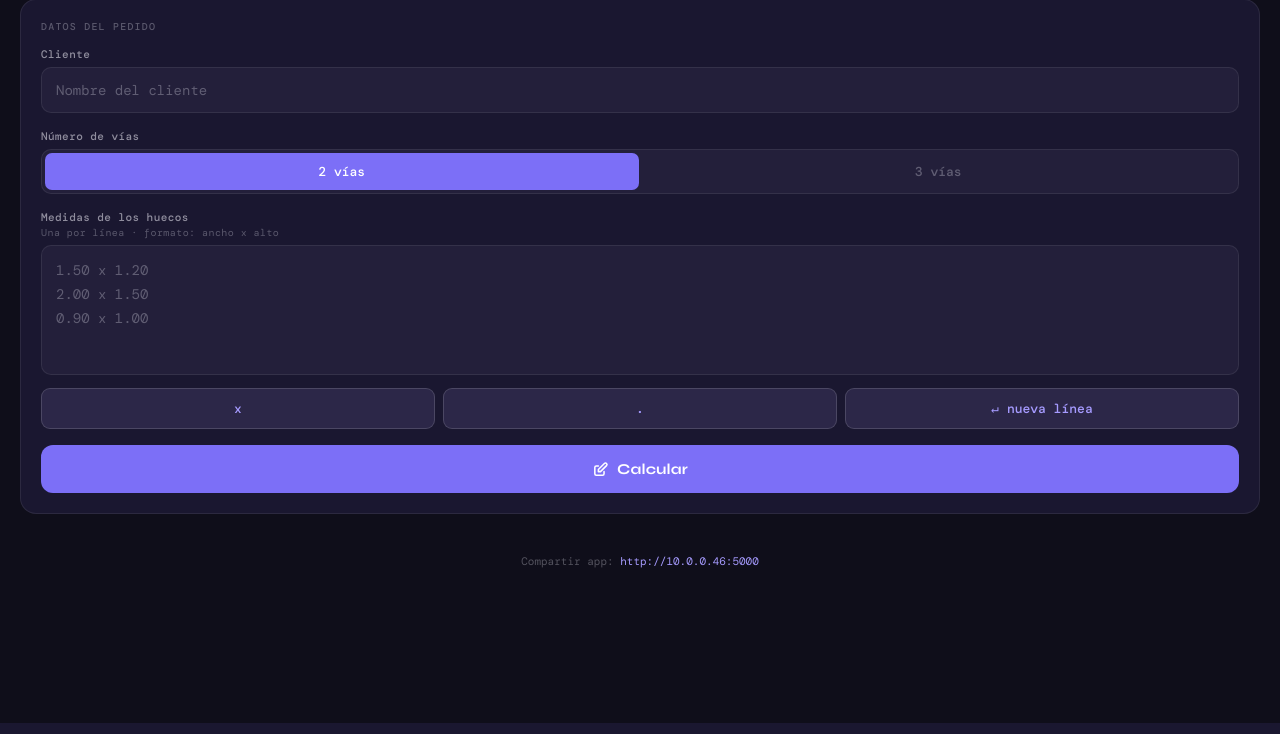
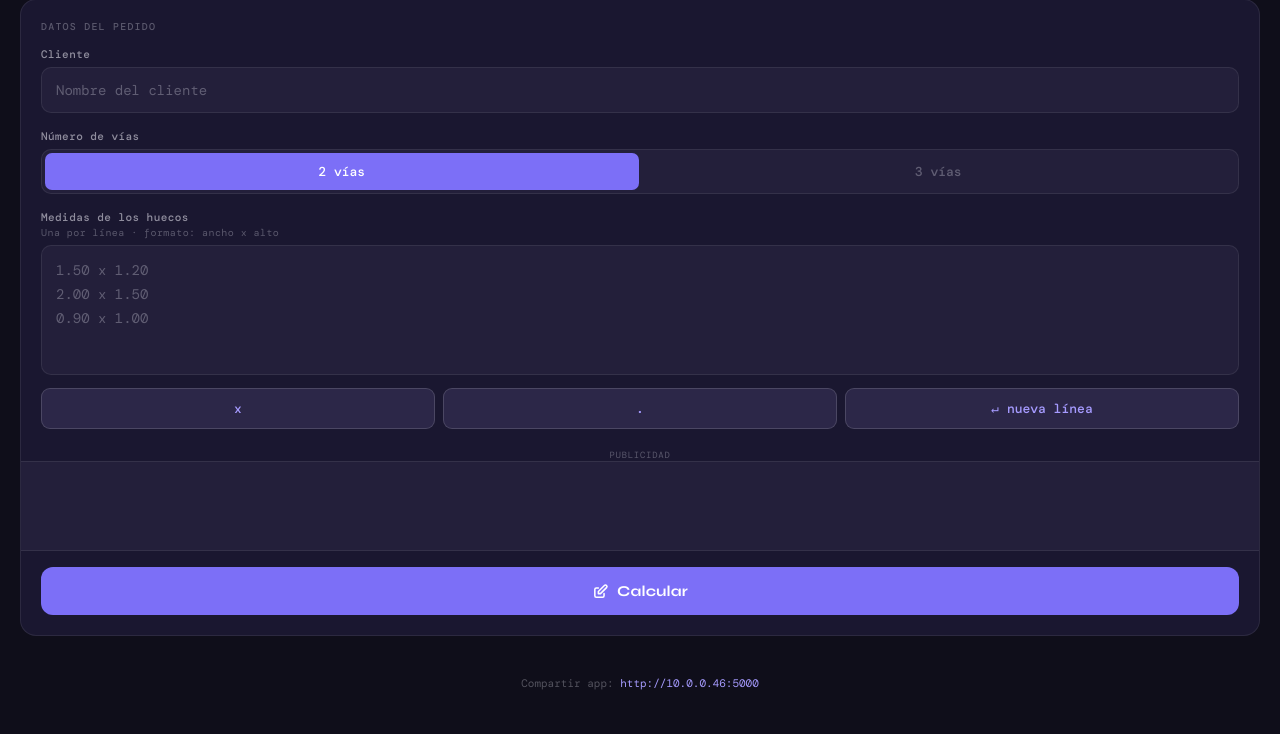
Before and after one commit to EnmanuelD22/ventanas-p65, a Flask app: page / in a window 1280 px wide. Shown: the part 77-811 px from the top of the page. Run offline with Flask 3, Linux system fonts and the light colour scheme.

Commit message:
Integrate Google Ads into index.html
Added Google Ads integration to the index.html template, including ad units and labels for advertisement display.

```diff
--- a/ventanas-p65-mobile/templates/index.html
+++ b/ventanas-p65-mobile/templates/index.html
@@ -10,6 +10,7 @@
     <link rel="manifest" href="/static/manifest.json">
     <link rel="apple-touch-icon" href="/static/icon-192.png">
     <title>Ventanas P65</title>
+        <script async src="https://pagead2.googlesyndication.com/pagead/js/adsbygoogle.js?client=ca-pub-1009151230092734" crossorigin="anonymous"></script>
     <link rel="preconnect" href="https://fonts.googleapis.com">
     <link href="https://fonts.googleapis.com/css2?family=DM+Mono:wght@400;500&family=Syne:wght@600;700;800&display=swap" rel="stylesheet">
     <style>
@@ -358,6 +359,21 @@
         .share-btn.show { display: flex; }
         .share-btn svg { width: 14px; height: 14px; stroke: currentColor; }
 
+
+        /* ── ADS ── */
+        .ad-unit {
+            background: var(--bg3);
+            border-top: 1px solid var(--border);
+            border-bottom: 1px solid var(--border);
+            padding: .5rem 0;
+            min-height: 90px;
+            text-align: center;
+        }
+        .ad-label {
+            font-size: 9px; color: var(--text3);
+            text-transform: uppercase; letter-spacing: .08em;
+            text-align: center; padding: 4px 0 0;
+        }
         /* ── KEYBOARD HELPER ── */
         .kbd-row {
             display: flex; gap: 8px; margin-top: 8px;
@@ -454,6 +470,20 @@
 
                 <div class="err" id="errBox">Revisa el formato: usa "ancho x alto" por línea (ej: 1.50 x 1.20)</div>
 
+                <!-- Ad: pausa natural antes de calcular -->
+                <div style="margin: 1rem -1.25rem 0; ">
+                    <div class="ad-label">Publicidad</div>
+                    <div class="ad-unit">
+            <ins class="adsbygoogle"
+                 style="display:block; width:100%;"
+                 data-ad-client="ca-pub-1009151230092734"
+                 data-ad-slot="auto"
+                 data-ad-format="auto"
+                 data-full-width-responsive="true"></ins>
+            <script>(adsbygoogle = window.adsbygoogle || []).push({});</script>
+        </div>
+                </div>
+
                 <div class="btn-row">
                     <button type="submit" class="btn-primary" id="calcBtn">
                         <svg viewBox="0 0 24 24" fill="none" stroke-width="2.2" stroke-linecap="round" stroke-linejoin="round">
@@ -468,6 +498,7 @@
         </div>
 
         {% if resultados %}
+
         <div class="card">
             <div class="results-header">
                 <span class="results-title">Resultados</span>
@@ -519,6 +550,20 @@
                         </div>
                     </div>
                 </div>
+                {% if loop.index % 3 == 0 and not loop.last %}
+                <div style="margin: 0 0;">
+                    <div class="ad-label">Publicidad</div>
+                    <div class="ad-unit">
+            <ins class="adsbygoogle"
+                 style="display:block; width:100%;"
+                 data-ad-client="ca-pub-1009151230092734"
+                 data-ad-slot="auto"
+                 data-ad-format="auto"
+                 data-full-width-responsive="true"></ins>
+            <script>(adsbygoogle = window.adsbygoogle || []).push({});</script>
+        </div>
+                </div>
+                {% endif %}
                 {% endfor %}
             </div>
 
```
